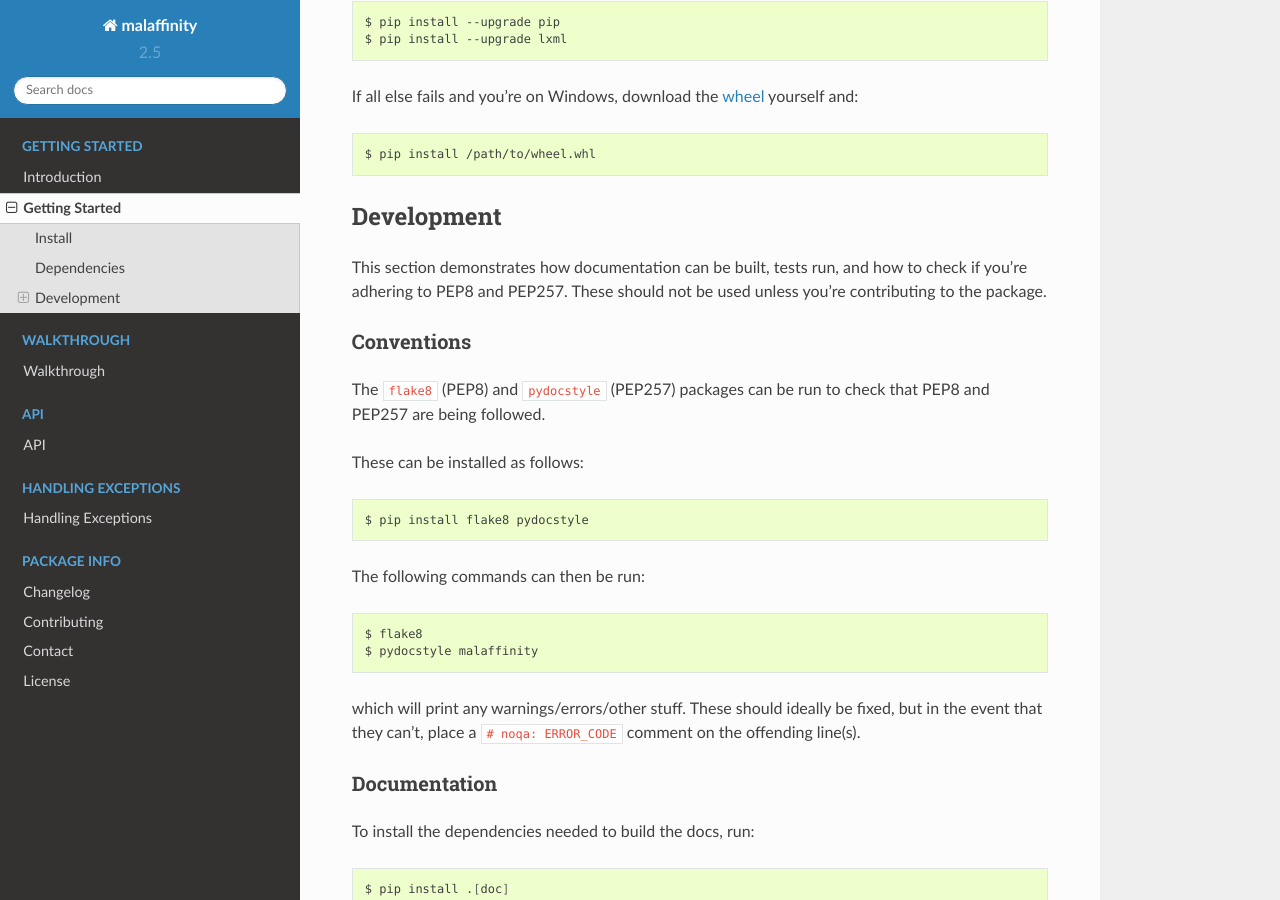
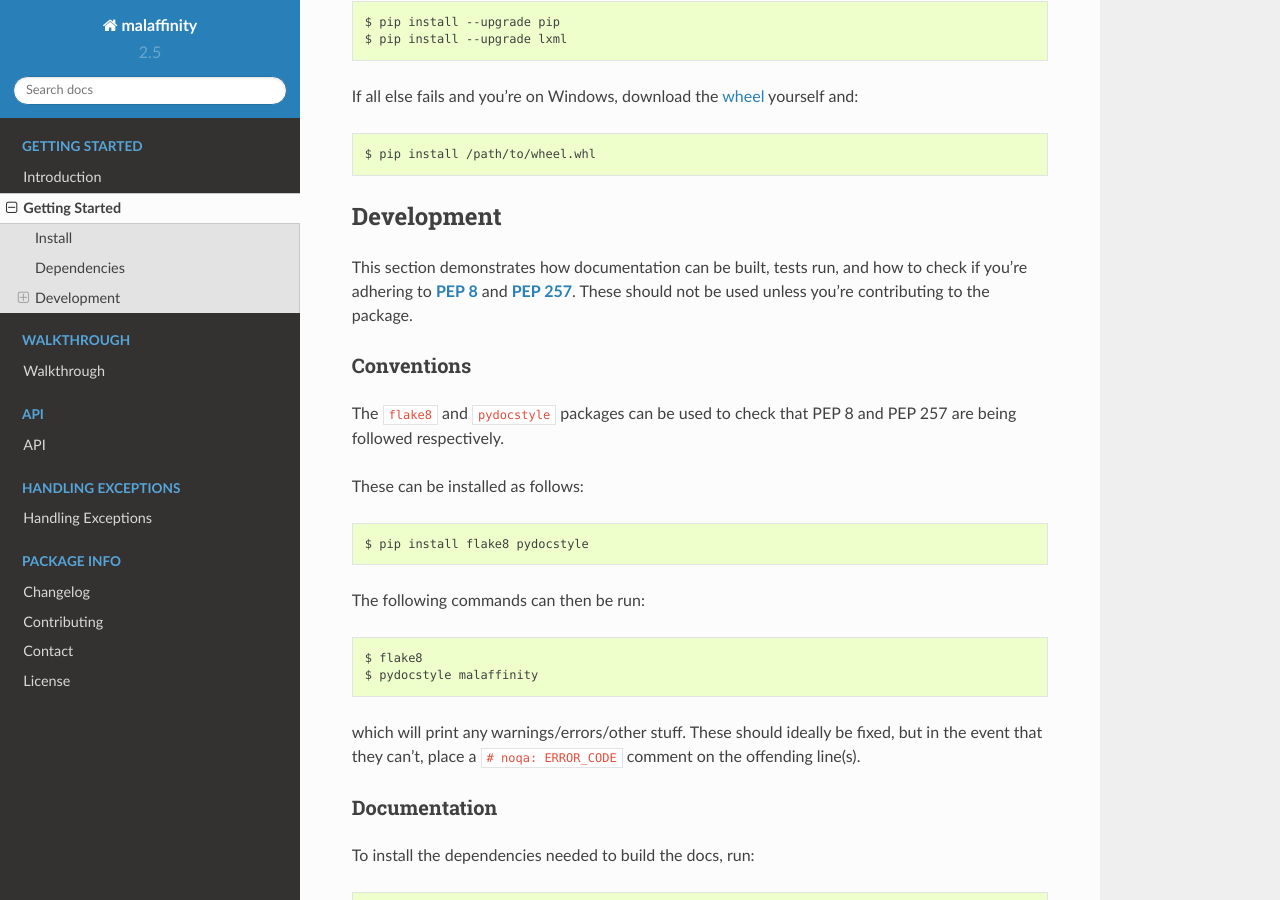
Before and after one commit to erkghlerngm44/aniffinity, a Sphinx documentation site: the page built from docs/getting_started/getting_started.rst, in a window 1280 px wide and 900 px high, scrolled down 763 px. Built offline with Sphinx 7.4.7 and the Read the Docs theme 2.0.0, drawn with Linux system fonts in a browser that asks for light colours.

Commit message:
Use :pep: markup to reference PEPs

```diff
--- a/docs/getting_started/getting_started.rst
+++ b/docs/getting_started/getting_started.rst
@@ -51,7 +51,7 @@ Development
 -----------
 
 This section demonstrates how documentation can be built, tests run,
-and how to check if you're adhering to PEP8 and PEP257.
+and how to check if you're adhering to :pep:`8` and :pep:`257`.
 These should not be used unless you're contributing to the package.
 
 .. _conventions:
@@ -59,8 +59,8 @@ These should not be used unless you're contributing to the package.
 Conventions
 ~~~~~~~~~~~
 
-The ``flake8`` (PEP8) and ``pydocstyle`` (PEP257) packages can be run
-to check that PEP8 and PEP257 are being followed.
+The ``flake8`` and ``pydocstyle`` packages can be used to check that
+PEP 8 and PEP 257 are being followed respectively.
 
 These can be installed as follows:
 
--- a/docs/package_info/contributing.rst
+++ b/docs/package_info/contributing.rst
@@ -38,8 +38,7 @@ contribute to this package in any way, shape or form, have at it. I'd prefer
 the changes to be non-breaking (i.e. existing functionality is not affected),
 but breaking changes are still welcome.
 
-I only ask that you try to adhere to `PEP8 <https://www.python.org/dev/peps/pep-0008/>`__
-and `PEP257 <https://www.python.org/dev/peps/pep-0257/>`__ (if you can), and
+I only ask that you try to adhere to :pep:`8` and :pep:`257` (if you can), and
 try to achieve 100% coverage in tests (again, if you can). For information on how
 to check if you're adhering to those conventions, see :ref:`conventions`.
 
```
